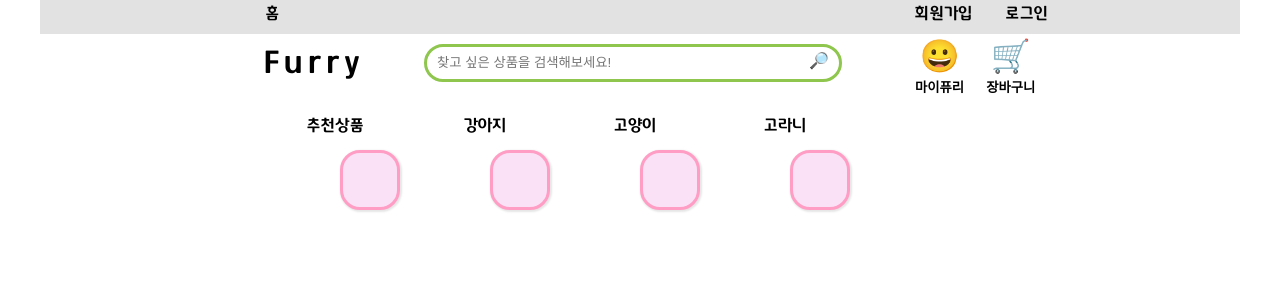
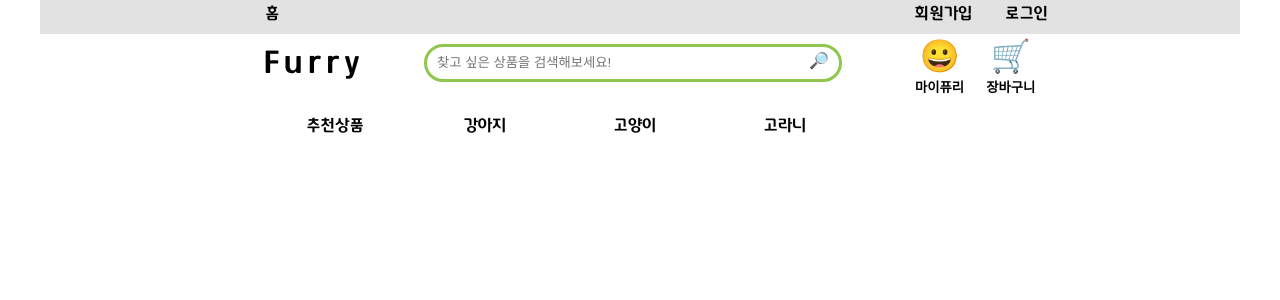
Before and after one commit to youngsoosoo/Furry_Friend_v2, a React (Create React App) app: page / in a window 1280 px wide. Shown: the top 300 px of the page. Built offline with nearby package versions, Linux system fonts and the light colour scheme.

Commit message:
NavDetail 표기오류 수정

```diff
--- a/src/components/Nav/Nav.js
+++ b/src/components/Nav/Nav.js
@@ -18,10 +18,8 @@ export default function Nav(){
         borderRadius : '24px'
     }
 
-    if (pcategory === 'best'){
-        console.log(ContainerSelected)
-    }
-    console.log(pcategory)
+
+
     return(
         <Positioner>
             <WhiteBackground>
@@ -52,7 +50,7 @@ export default function Nav(){
                     </Container>
                 </NavContents>
 
-                <NavDetail pcategory={pcategory} />
+                {pcategory ? <NavDetail pcategory={pcategory} /> : <> </>}
             </WhiteBackground>
         </Positioner>
 
```
